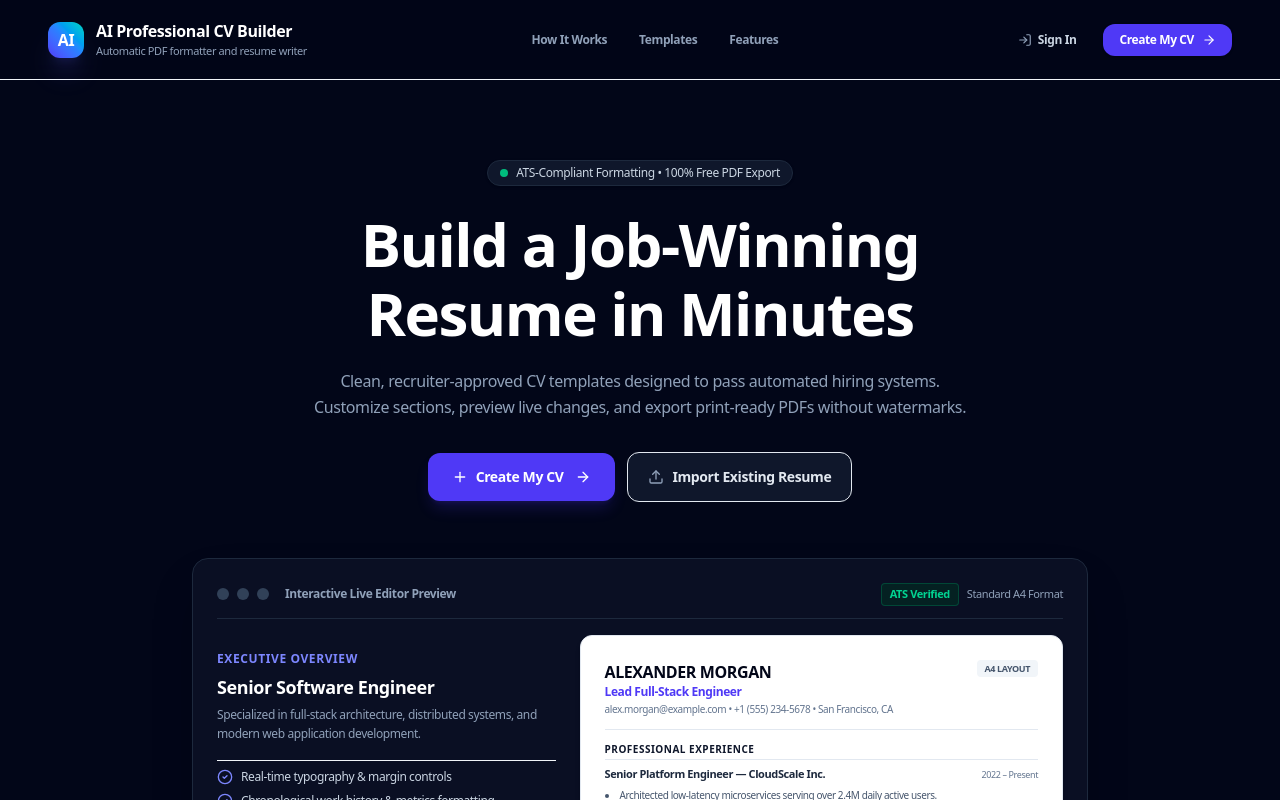
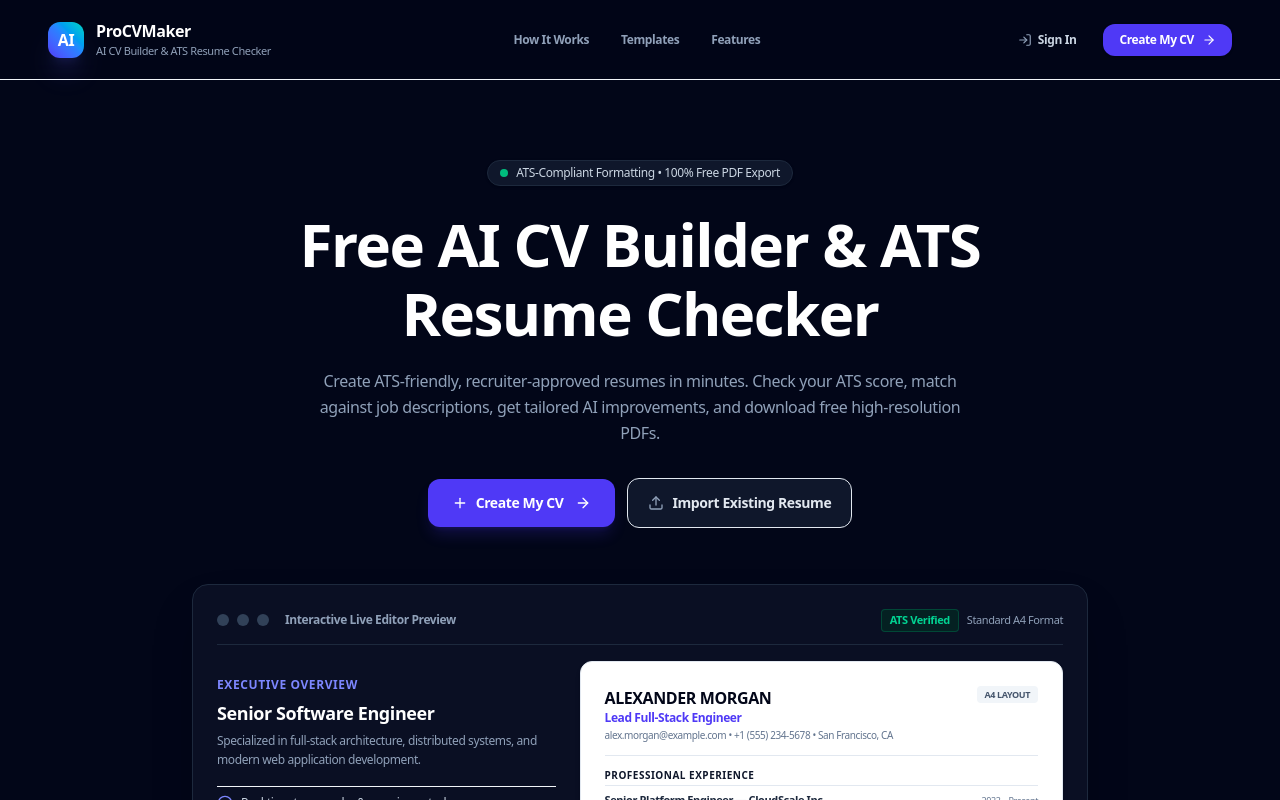
Before and after one commit to asad-3939/professional-cv-generator, a React (Vite) app: page / in a window 1280 px wide. Shown: the top 800 px of the page. Built offline with nearby package versions, Linux system fonts and the light colour scheme; no server answers.

Commit message:
refactor: rebrand project to ProCVMaker
Update branding across all site metadata, manifests, sitemap, and UI elements to reflect the name "ProCVMaker" and emphasize ATS resume checking capabilities.

```diff
--- a/index.html
+++ b/index.html
@@ -3,31 +3,41 @@
   <head>
     <meta charset="UTF-8" />
     <meta name="viewport" content="width=device-width, initial-scale=1.0" />
-    <title>AI Professional CV Generator – Free ATS Resume Builder | ProCVMaker</title>
-    <meta name="description" content="Build ATS-friendly, professional resumes in minutes with AI Professional CV Builder. Choose modern templates, optimize keywords, and download free PDFs." />
-    <meta name="keywords" content="AI professional CV builder, AI resume builder, free CV maker online, ATS friendly resume generator, professional resume templates, download CV PDF" />
+    <title>Free AI CV Builder & ATS Resume Checker | ProCVMaker</title>
+    <meta name="description" content="Create ATS-friendly resumes in minutes with ProCVMaker. Free AI CV builder with real-time ATS resume checker, job description match analysis, tailored improvements, and instant PDF downloads." />
+    <meta name="keywords" content="ProCVMaker, AI CV builder, ATS resume checker, resume score, job match CV, free resume maker online, ATS friendly CV templates, AI resume improver, download CV PDF" />
     <link rel="canonical" href="https://www.procvmaker.online/" />
 
     <!-- Open Graph / Social Sharing Metadata -->
     <meta property="og:type" content="website" />
-    <meta property="og:title" content="AI Professional CV Generator – Free ATS Resume Builder | ProCVMaker" />
-    <meta property="og:description" content="Create high-converting, ATS-ready resumes and CVs instantly with modern templates and clean formatting." />
+    <meta property="og:title" content="Free AI CV Builder & ATS Resume Checker | ProCVMaker" />
+    <meta property="og:description" content="Create ATS-friendly resumes in minutes with ProCVMaker. Includes AI CV builder, ATS resume checker, job description match analysis, and free PDF exports." />
     <meta property="og:url" content="https://www.procvmaker.online/" />
     <meta property="og:image" content="https://www.procvmaker.online/android-chrome-512x512.png" />
     <meta property="og:site_name" content="ProCVMaker" />
 
     <!-- Twitter Cards Metadata -->
     <meta name="twitter:card" content="summary_large_image" />
-    <meta name="twitter:title" content="AI Professional CV Generator – Free ATS Resume Builder | ProCVMaker" />
-    <meta name="twitter:description" content="Create high-converting, ATS-ready resumes and CVs instantly with modern templates and clean formatting." />
+    <meta name="twitter:title" content="Free AI CV Builder & ATS Resume Checker | ProCVMaker" />
+    <meta name="twitter:description" content="Create ATS-friendly resumes in minutes with ProCVMaker. Includes AI CV builder, ATS resume checker, job description match analysis, and free PDF exports." />
     <meta name="twitter:image" content="https://www.procvmaker.online/android-chrome-512x512.png" />
 
     <!-- Structured Data (JSON-LD Schema) -->
     <script type="application/ld+json">
+    [
+      {
+        "@context": "https://schema.org",
+        "@type": "WebSite",
+        "name": "ProCVMaker",
+        "alternateName": "Pro CV Maker",
+        "url": "https://www.procvmaker.online/",
+        "description": "Free AI CV Builder & ATS Resume Checker. Create, analyze, and optimize ATS-friendly resumes."
+      },
       {
         "@context": "https://schema.org",
         "@type": "WebApplication",
-      "name": "AI Professional CV Builder",
+        "name": "ProCVMaker",
+        "alternateName": "Pro CV Maker",
         "url": "https://www.procvmaker.online/",
         "applicationCategory": "BusinessApplication",
         "operatingSystem": "All",
@@ -36,8 +46,19 @@
           "price": "0",
           "priceCurrency": "USD"
         },
-      "description": "Free AI-powered resume and CV builder with professional, ATS-friendly templates."
+        "featureList": [
+          "AI CV/Resume Builder",
+          "ATS Resume Checker / ATS Analysis",
+          "Job Description to CV Match",
+          "AI Resume Improvements",
+          "ATS-friendly templates",
+          "CV import",
+          "PDF/Vector/PNG exports",
+          "Multiple saved CVs"
+        ],
+        "description": "Free AI CV Builder & ATS Resume Checker. Build ATS-friendly resumes, match against job descriptions, get actionable AI improvements, and export free PDFs."
       }
+    ]
     </script>
 
     <!-- Google Fonts -->
@@ -67,7 +88,7 @@
     <!-- 7. Mobile UI & PWA Meta Configs -->
     <meta name="apple-mobile-web-app-capable" content="yes" />
     <meta name="apple-mobile-web-app-status-bar-style" content="black-translucent" />
-    <meta name="apple-mobile-web-app-title" content="AI CV Builder" />
+    <meta name="apple-mobile-web-app-title" content="ProCVMaker" />
     <meta name="theme-color" content="#4f46e5" />
     <meta name="theme-color" media="(prefers-color-scheme: dark)" content="#0f172a" />
   </head>
--- a/metadata.json
+++ b/metadata.json
@@ -1,6 +1,6 @@
 {
-  "name": "AI Professional CV Builder",
-  "description": "Build ATS-friendly, professional resumes in minutes with AI Professional CV Builder. Choose modern templates, optimize keywords, and download free PDFs.",
+  "name": "ProCVMaker",
+  "description": "Free AI CV Builder & ATS Resume Checker. Create ATS-friendly resumes, analyze job description matches, get instant AI improvements, and download high-resolution PDFs with ProCVMaker.",
   "requestFramePermissions": [],
   "majorCapabilities": ["MAJOR_CAPABILITY_SERVER_SIDE_GEMINI_API"]
 }
--- a/src/App.tsx
+++ b/src/App.tsx
@@ -63,9 +63,9 @@ export default function App() {
       window.history.pushState({}, "", targetPath);
     }
     if (route === "home") {
-      document.title = "AI Professional CV Builder";
+      document.title = "Free AI CV Builder & ATS Resume Checker | ProCVMaker";
     } else if (route === "builder") {
-      document.title = "CV Builder Workspace | AI Professional CV Builder";
+      document.title = "CV Builder Workspace | ProCVMaker";
     }
   };
 
@@ -462,7 +462,7 @@ export default function App() {
                   <h1 className="text-xs sm:text-sm font-extrabold text-white tracking-tight leading-none">
                     ProCVMaker
                   </h1>
-                  <p className="text-[10px] text-slate-400 font-medium mt-0.5">ATS Resume Builder</p>
+                  <p className="text-[10px] text-slate-400 font-medium mt-0.5">AI CV Builder & ATS Resume Checker</p>
                 </div>
               </div>
 
--- a/src/components/Homepage.tsx
+++ b/src/components/Homepage.tsx
@@ -98,9 +98,9 @@ export function Homepage({
           </div>
           <div>
             <div className="flex items-center gap-2">
-              <span className="text-base font-bold text-white tracking-tight">AI Professional CV Builder</span>
+              <span className="text-base font-bold text-white tracking-tight">ProCVMaker</span>
             </div>
-            <p className="text-[11px] text-slate-400 font-medium hidden sm:block">Automatic PDF formatter and resume writer</p>
+            <p className="text-[11px] text-slate-400 font-medium hidden sm:block">AI CV Builder &amp; ATS Resume Checker</p>
           </div>
         </div>
 
@@ -165,7 +165,7 @@ export function Homepage({
           transition={{ duration: 0.4, delay: 0.1 }}
           className="text-3xl sm:text-5xl md:text-6xl font-extrabold text-white tracking-tight leading-[1.15] max-w-3xl"
         >
-          Build a Job-Winning Resume in Minutes
+          Free AI CV Builder &amp; ATS Resume Checker
         </motion.h1>
 
         {/* Subtitle Value Proposition */}
@@ -175,7 +175,7 @@ export function Homepage({
           transition={{ duration: 0.4, delay: 0.15 }}
           className="text-slate-400 text-sm md:text-base mt-5 max-w-2xl leading-relaxed"
         >
-          Clean, recruiter-approved CV templates designed to pass automated hiring systems. Customize sections, preview live changes, and export print-ready PDFs without watermarks.
+          Create ATS-friendly, recruiter-approved resumes in minutes. Check your ATS score, match against job descriptions, get tailored AI improvements, and download free high-resolution PDFs.
         </motion.p>
 
         {/* Primary Call-to-Actions */}
@@ -328,7 +328,7 @@ export function Homepage({
           <div className="text-center max-w-2xl mx-auto mb-12">
             <span className="text-xs font-bold text-indigo-400 tracking-wider uppercase">Simple 3-Step Process</span>
             <h2 className="text-2xl md:text-3xl font-extrabold text-white mt-1.5 tracking-tight">
-              How to Build Your CV with ProCV
+              How to Build Your CV with ProCVMaker
             </h2>
             <p className="text-xs md:text-sm text-slate-400 mt-2">
               From choosing a template to exporting a polished PDF in under 5 minutes.
@@ -570,8 +570,8 @@ export function Homepage({
               AI
             </div>
             <div className="text-left">
-              <p className="font-bold text-slate-200">AI Professional CV Builder</p>
-              <p className="text-[11px] text-slate-400 mt-0.5">Build a high-performance career narrative instantly.</p>
+              <p className="font-bold text-slate-200">ProCVMaker</p>
+              <p className="text-[11px] text-slate-400 mt-0.5">AI CV Builder &amp; ATS Resume Checker</p>
             </div>
           </div>
 
@@ -611,7 +611,7 @@ export function Homepage({
             </a>
 
             <a
-              href="mailto:asadkhr39@gmail.com?subject=Inquiry regarding AI Professional CV Builder"
+              href="mailto:asadkhr39@gmail.com?subject=Inquiry regarding ProCVMaker"
               className="flex items-center gap-1.5 px-3 py-1.5 bg-slate-900 hover:bg-slate-850 text-slate-300 hover:text-white border border-slate-800 rounded-lg transition cursor-pointer select-none font-semibold text-xs ml-2"
               id="homepage_contact_link"
             >
@@ -621,7 +621,7 @@ export function Homepage({
           </div>
         </div>
         <div className="max-w-6xl mx-auto mt-6 pt-6 border-t border-slate-900 flex flex-col sm:flex-row items-center justify-between text-[11px] text-slate-500">
-          <p>© 2026 AI Professional CV Builder. All rights reserved.</p>
+          <p>© 2026 ProCVMaker. All rights reserved.</p>
         </div>
       </footer>
 
--- a/src/components/PrivacyPolicy.tsx
+++ b/src/components/PrivacyPolicy.tsx
@@ -10,7 +10,7 @@ interface PrivacyPolicyProps {
 export function PrivacyPolicy({ onNavigateHome, onNavigateTerms, onNavigateBuilder }: PrivacyPolicyProps) {
   useEffect(() => {
     window.scrollTo({ top: 0, behavior: "smooth" });
-    document.title = "Privacy Policy | AI Professional CV Builder";
+    document.title = "Privacy Policy | ProCVMaker";
   }, []);
 
   return (
@@ -28,7 +28,7 @@ export function PrivacyPolicy({ onNavigateHome, onNavigateTerms, onNavigateBuild
           <div className="w-8 h-8 rounded-lg bg-gradient-to-tr from-indigo-600 via-blue-500 to-teal-400 flex items-center justify-center font-black text-white text-sm shadow-md group-hover:scale-105 transition-transform">
             AI
           </div>
-          <span className="font-extrabold text-sm text-white tracking-tight">AI Professional CV Builder</span>
+          <span className="font-extrabold text-sm text-white tracking-tight">ProCVMaker</span>
         </a>
 
         <div className="flex items-center gap-3">
@@ -81,7 +81,7 @@ export function PrivacyPolicy({ onNavigateHome, onNavigateTerms, onNavigateBuild
               1. Our Privacy Commitment
             </h2>
             <p>
-              At <strong>AI Professional CV Builder</strong> (accessible at <a href="https://www.procvmaker.online" className="text-indigo-400 hover:underline">www.procvmaker.online</a>), we prioritize the confidentiality, privacy, and integrity of your career data. We believe your career journey belongs solely to you.
+              At <strong>ProCVMaker</strong> (accessible at <a href="https://www.procvmaker.online" className="text-indigo-400 hover:underline">www.procvmaker.online</a>), we prioritize the confidentiality, privacy, and integrity of your career data. We believe your career journey belongs solely to you.
             </p>
             <p>
               This Privacy Policy explains how our website handles, processes, and protects your personal information when you build, edit, preview, and download resumes and CVs through our platform.
@@ -197,7 +197,7 @@ export function PrivacyPolicy({ onNavigateHome, onNavigateTerms, onNavigateBuild
             </p>
             <div className="pt-2">
               <a
-                href="mailto:asadkhr39@gmail.com?subject=Privacy Inquiry - AI Professional CV Builder"
+                href="mailto:asadkhr39@gmail.com?subject=Privacy Inquiry - ProCVMaker"
                 className="inline-flex items-center gap-2 px-4 py-2 bg-indigo-600 hover:bg-indigo-500 text-white rounded-lg text-xs font-bold transition"
               >
                 <Mail className="w-3.5 h-3.5" />
@@ -211,7 +211,7 @@ export function PrivacyPolicy({ onNavigateHome, onNavigateTerms, onNavigateBuild
       {/* Footer Navigation */}
       <footer className="border-t border-slate-850 bg-slate-950 px-4 md:px-8 py-8 text-xs text-slate-400">
         <div className="max-w-4xl mx-auto flex flex-col sm:flex-row items-center justify-between gap-4">
-          <p>© 2026 AI Professional CV Builder. All rights reserved.</p>
+          <p>© 2026 ProCVMaker. All rights reserved.</p>
           <div className="flex items-center gap-5">
             <a
               href="/"
--- a/src/components/TermsOfService.tsx
+++ b/src/components/TermsOfService.tsx
@@ -10,7 +10,7 @@ interface TermsOfServiceProps {
 export function TermsOfService({ onNavigateHome, onNavigatePrivacy, onNavigateBuilder }: TermsOfServiceProps) {
   useEffect(() => {
     window.scrollTo({ top: 0, behavior: "smooth" });
-    document.title = "Terms of Service | AI Professional CV Builder";
+    document.title = "Terms of Service | ProCVMaker";
   }, []);
 
   return (
@@ -28,7 +28,7 @@ export function TermsOfService({ onNavigateHome, onNavigatePrivacy, onNavigateBu
           <div className="w-8 h-8 rounded-lg bg-gradient-to-tr from-indigo-600 via-blue-500 to-teal-400 flex items-center justify-center font-black text-white text-sm shadow-md group-hover:scale-105 transition-transform">
             AI
           </div>
-          <span className="font-extrabold text-sm text-white tracking-tight">AI Professional CV Builder</span>
+          <span className="font-extrabold text-sm text-white tracking-tight">ProCVMaker</span>
         </a>
 
         <div className="flex items-center gap-3">
@@ -82,7 +82,7 @@ export function TermsOfService({ onNavigateHome, onNavigatePrivacy, onNavigateBu
               1. Acceptance of Terms
             </h2>
             <p>
-              By accessing, browsing, or using <strong>AI Professional CV Builder</strong> (located at <a href="https://www.procvmaker.online" className="text-indigo-400 hover:underline">www.procvmaker.online</a>), you acknowledge that you have read, understood, and agree to be bound by these Terms of Service.
+              By accessing, browsing, or using <strong>ProCVMaker</strong> (located at <a href="https://www.procvmaker.online" className="text-indigo-400 hover:underline">www.procvmaker.online</a>), you acknowledge that you have read, understood, and agree to be bound by these Terms of Service.
             </p>
             <p>
               If you do not agree with any part of these terms, you must discontinue the use of our services immediately.
@@ -96,7 +96,7 @@ export function TermsOfService({ onNavigateHome, onNavigatePrivacy, onNavigateBu
               2. Description of Service
             </h2>
             <p>
-              AI Professional CV Builder offers a dynamic, web-based tool suite allowing users to create, format, organize, preview, and download professional resumes and CV documents in PDF and PNG formats. The service includes optional AI-assisted writing tools, ATS-friendly templates, layout customization, and user account synchronization.
+              ProCVMaker offers a dynamic, web-based tool suite allowing users to create, format, organize, preview, and download professional resumes and CV documents in PDF and PNG formats. The service includes optional AI-assisted writing tools, ATS-friendly templates, layout customization, and user account synchronization.
             </p>
           </section>
 
@@ -165,7 +165,7 @@ export function TermsOfService({ onNavigateHome, onNavigatePrivacy, onNavigateBu
               6. "As-Is" Service Availability & Disclaimer of Warranties
             </h2>
             <p className="text-xs text-slate-300 leading-relaxed">
-              AI Professional CV Builder is provided on an <strong>"AS IS"</strong> and <strong>"AS AVAILABLE"</strong> basis without warranties of any kind, whether express, implied, statutory, or otherwise. We make no warranty that:
+              ProCVMaker is provided on an <strong>"AS IS"</strong> and <strong>"AS AVAILABLE"</strong> basis without warranties of any kind, whether express, implied, statutory, or otherwise. We make no warranty that:
             </p>
             <ul className="list-disc pl-5 space-y-1 text-slate-400 text-xs">
               <li>The service will meet your specific employment requirements or guarantee interviews or job offers.</li>
@@ -178,7 +178,7 @@ export function TermsOfService({ onNavigateHome, onNavigatePrivacy, onNavigateBu
           <section className="space-y-4">
             <h2 className="text-lg font-bold text-white">7. Limitation of Liability</h2>
             <p className="text-xs text-slate-400 leading-relaxed">
-              To the fullest extent permitted by applicable law, in no event shall AI Professional CV Builder, its developers, or affiliates be liable for any indirect, incidental, special, consequential, or punitive damages (including loss of employment opportunities, loss of profits, or data loss) arising out of or in connection with your use of the service.
+              To the fullest extent permitted by applicable law, in no event shall ProCVMaker, its developers, or affiliates be liable for any indirect, incidental, special, consequential, or punitive damages (including loss of employment opportunities, loss of profits, or data loss) arising out of or in connection with your use of the service.
             </p>
           </section>
 
@@ -201,7 +201,7 @@ export function TermsOfService({ onNavigateHome, onNavigatePrivacy, onNavigateBu
             </p>
             <div className="pt-2">
               <a
-                href="mailto:asadkhr39@gmail.com?subject=Terms Inquiry - AI Professional CV Builder"
+                href="mailto:asadkhr39@gmail.com?subject=Terms Inquiry - ProCVMaker"
                 className="inline-flex items-center gap-2 px-4 py-2 bg-indigo-600 hover:bg-indigo-500 text-white rounded-lg text-xs font-bold transition"
               >
                 <Mail className="w-3.5 h-3.5" />
@@ -215,7 +215,7 @@ export function TermsOfService({ onNavigateHome, onNavigatePrivacy, onNavigateBu
       {/* Footer Navigation */}
       <footer className="border-t border-slate-850 bg-slate-950 px-4 md:px-8 py-8 text-xs text-slate-400">
         <div className="max-w-4xl mx-auto flex flex-col sm:flex-row items-center justify-between gap-4">
-          <p>© 2026 AI Professional CV Builder. All rights reserved.</p>
+          <p>© 2026 ProCVMaker. All rights reserved.</p>
           <div className="flex items-center gap-5">
             <a
               href="/"
```
Also changed, not shown: public/site.webmanifest, 1 other file (tests, documents, lock files or other folders). Lines whose indentation alone changed are shown as unchanged.
